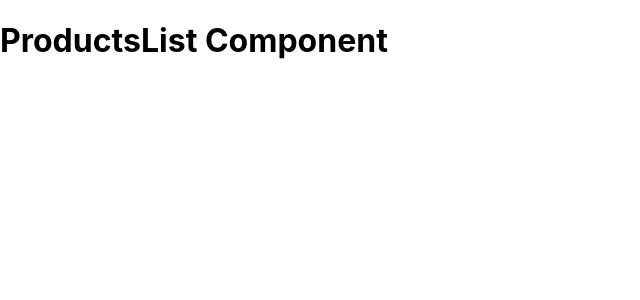
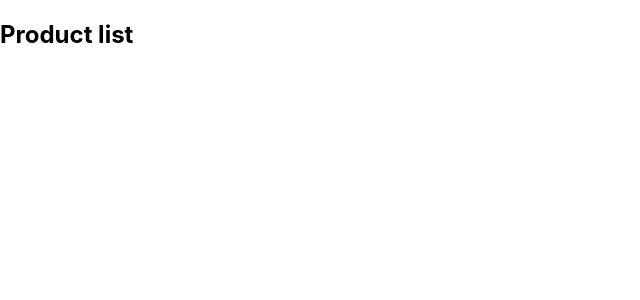
Before and after one commit to Snahier/test-hans, a React (Create React App) app in the folder web/: page / in a window 1280 px wide. Shown: the top 300 px of the page, without its empty margins (0-640 px from the left). Built offline with nearby package versions, Linux system fonts and the light colour scheme.

Commit message:
Add styled-components layout structure

```diff
--- a/web/package.json
+++ b/web/package.json
@@ -11,10 +11,12 @@
     "@types/react": "^16.9.46",
     "@types/react-dom": "^16.9.8",
     "@types/react-router-dom": "^5.1.5",
+    "@types/styled-components": "^5.1.2",
     "react": "^16.13.1",
     "react-dom": "^16.13.1",
     "react-router-dom": "^5.2.0",
     "react-scripts": "3.4.3",
+    "styled-components": "^5.1.1",
     "typescript": "^3.7.5"
   },
   "scripts": {
--- a/web/src/App.tsx
+++ b/web/src/App.tsx
@@ -1,8 +1,14 @@
 import React from "react"
 import Routes from "./pages/routes"
+import { GlobalStyles } from "./styles/GlobalStyles"
 
 function App() {
-  return <Routes />
+  return (
+    <>
+      <Routes />
+      <GlobalStyles />
+    </>
+  )
 }
 
 export default App
--- a/web/src/index.tsx
+++ b/web/src/index.tsx
@@ -1,6 +1,5 @@
 import React from "react"
 import ReactDOM from "react-dom"
-import "./index.css"
 import App from "./App"
 
 ReactDOM.render(
--- a/web/src/pages/ProductsList/index.tsx
+++ b/web/src/pages/ProductsList/index.tsx
@@ -1,12 +1,13 @@
 import React from "react"
+import { ProductsListStyledContainer } from "./styles"
 
 interface ProductsListProps {}
 
 const ProductsList: React.FC<ProductsListProps> = () => {
   return (
-    <div id="ProductsList-component">
-      <h1>ProductsList Component</h1>
-    </div>
+    <ProductsListStyledContainer>
+      <h1>Product list</h1>
+    </ProductsListStyledContainer>
   )
 }
 export default ProductsList
--- /dev/null
+++ b/web/src/pages/ProductsList/styles.ts
@@ -0,0 +1,3 @@
+import styled from "styled-components"
+
+export const ProductsListStyledContainer = styled.section``
--- a/web/src/index.css
+++ b/web/src/styles/GlobalStyles.ts
@@ -1,4 +1,7 @@
-body {
+import { createGlobalStyle } from "styled-components"
+
+export const GlobalStyles = createGlobalStyle`
+  body {
   margin: 0;
   padding: 0;
   font-family: -apple-system, BlinkMacSystemFont, "Segoe UI", "Roboto", "Oxygen",
@@ -16,3 +19,5 @@ a {
 * {
   box-sizing: border-box;
 }
+
+`
```
Also changed, not shown: 1 other file (tests, documents, lock files or other folders).
